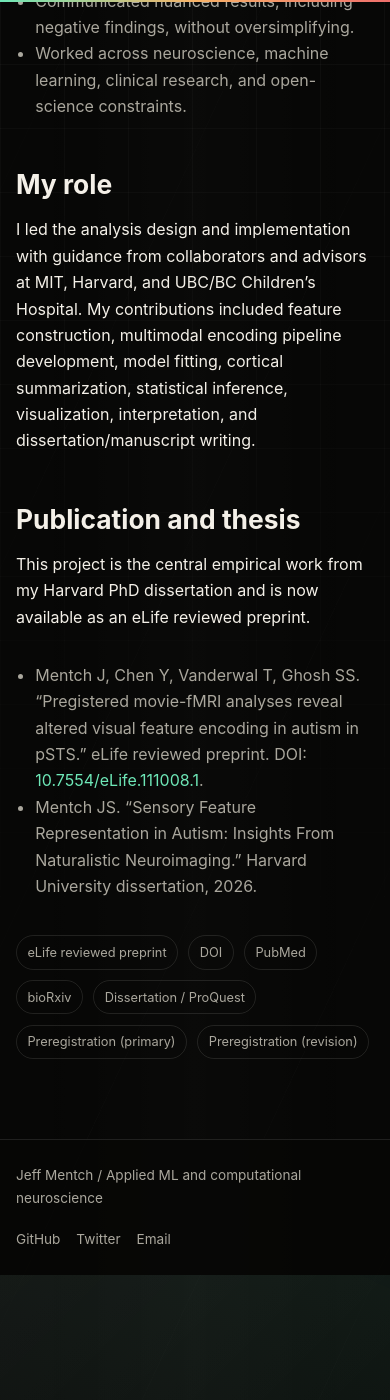
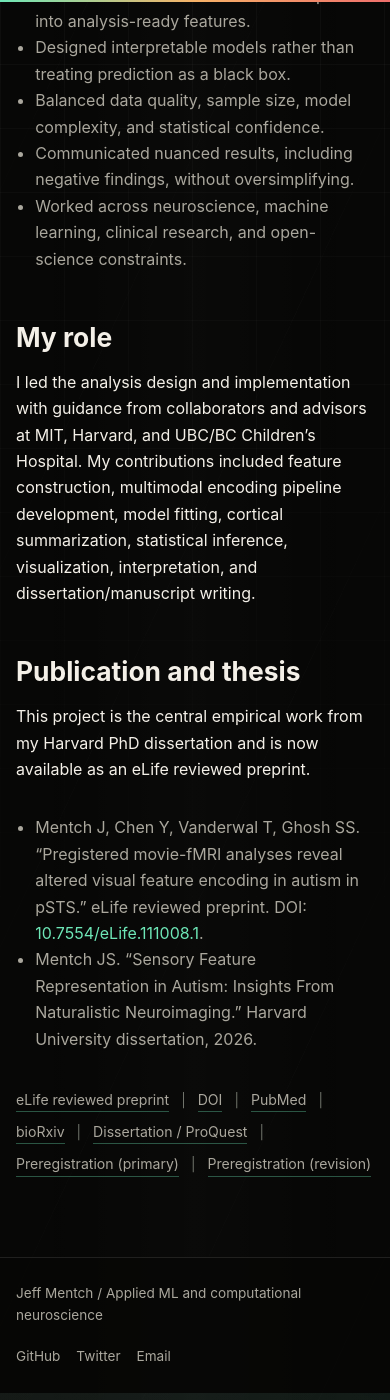
Before and after one commit to jsmentch/jsmentch.github.io, a Jekyll site: the page built from _projects/naturalistic-encoding.md, in a window 390 px wide and 1400 px high, scrolled down 6683 px. Built offline with Jekyll 4.4.1, drawn with Linux system fonts in a browser that asks for light colours; before the commit the page ends 7965 px from its top, so only the background shows below that.

Commit message:
fix(site): sharpen project figures and refine hero readout links
Add filler box to encoding graphic readout, preserve figure aspect
ratios with full-res PNGs, and separate publication links with dividers.

```diff
--- a/_layouts/home.html
+++ b/_layouts/home.html
@@ -62,6 +62,7 @@ layout: default
             </div>
           </div>
           <div class="instrument-readout">
+            <span class="instrument-readout-filler" aria-hidden="true"></span>
             <span>audio</span>
             <span>visual</span>
             <span>brain</span>
--- a/_projects/naturalistic-encoding.md
+++ b/_projects/naturalistic-encoding.md
@@ -56,7 +56,7 @@ This became a large-scale supervised learning and inference problem: transform c
 The core technical task was to turn a naturalistic movie into structured feature timelines, predict brain responses from each feature space, and compare how different kinds of information were weighted across cortex.
 
 <figure class="project-figure">
-  <img src="{{ '/assets/projects/naturalistic-encoding/methods_modelAV.jpg' | relative_url }}" alt="Schematic of a stacked encoding model where movie stimuli are transformed into audio and visual features, separate encoding models predict brain activity, and a stacked model combines them to estimate feature weights." loading="lazy" width="1024" height="567">
+  <img src="{{ '/assets/projects/naturalistic-encoding/methods_modelAV.png' | relative_url }}" alt="Schematic of a stacked encoding model where movie stimuli are transformed into audio and visual features, separate encoding models predict brain activity, and a stacked model combines them to estimate feature weights." loading="lazy" width="1024" height="567">
   <figcaption>
     Stacked encoding model pipeline. Continuous movie stimuli were converted into synchronized audio and visual feature spaces. Feature-specific encoding models predicted fMRI responses, and a stacked model estimated how strongly each feature space contributed to brain activity.
     <span class="project-figure-source">Source: eLife reviewed preprint / dissertation</span>
@@ -78,7 +78,7 @@ The main finding was not a simple global increase in sensory responsiveness. Ins
   <div class="project-disclosure-body">
     <div class="project-figure-scroll">
       <figure class="project-figure project-figure--wide">
-        <img src="{{ '/assets/projects/naturalistic-encoding/fig3.jpg' | relative_url }}" alt="Heatmap summarizing statistical effects across cortical parcels for diagnosis, social responsiveness scores, and sensory scores, with rows for visual and audio model metrics and columns for perceptual brain regions." loading="lazy" width="1024" height="549">
+        <img src="{{ '/assets/projects/naturalistic-encoding/fig3.png' | relative_url }}" alt="Heatmap summarizing statistical effects across cortical parcels for diagnosis, social responsiveness scores, and sensory scores, with rows for visual and audio model metrics and columns for perceptual brain regions." loading="lazy" width="1024" height="549">
         <figcaption>
           Summary of diagnosis-, social-phenotype-, and sensory-phenotype-related effects across cortical parcels and model metrics. The strongest interpretable pattern was a shift in visual high- versus low-level feature weighting in pSTS and adjacent social/integration regions.
           <span class="project-figure-note">Symbols indicate effects that survived statistical thresholds across motion-quality sensitivity analyses.</span>
@@ -95,7 +95,7 @@ Before interpreting group differences, I checked whether the model behaved as ex
 
 <div class="project-figure-scroll">
   <figure class="project-figure project-figure--wide">
-    <img src="{{ '/assets/projects/naturalistic-encoding/fig2_audiovsvisual.jpg' | relative_url }}" alt="Box plots and cortical surface maps showing visual versus auditory perceptual preference across cortical parcels, with visual preference in visual regions and auditory preference in auditory regions." loading="lazy" width="1024" height="266">
+    <img src="{{ '/assets/projects/naturalistic-encoding/fig2_audiovsvisual.png' | relative_url }}" alt="Box plots and cortical surface maps showing visual versus auditory perceptual preference across cortical parcels, with visual preference in visual regions and auditory preference in auditory regions." loading="lazy" width="1024" height="266">
     <figcaption>
       Model-derived auditory versus visual feature weighting recovered expected sensory organization across cortical regions, providing a validation check before testing autism-related group differences.
       <span class="project-figure-source">Source: eLife reviewed preprint / dissertation</span>
@@ -129,7 +129,7 @@ Before interpreting group differences, I checked whether the model behaved as ex
 This study translated long-standing theories of autistic perception into testable model comparisons: low- versus high-level feature encoding and auditory versus visual feature weighting during movie viewing.
 
 <figure class="project-figure project-figure--compact">
-  <img src="{{ '/assets/projects/naturalistic-encoding/fig1_wcc_epf.jpg' | relative_url }}" alt="Conceptual diagram contrasting weak central coherence, enhanced perceptual functioning, visual dominance, and possible auditory dominance theories of perception in autism." loading="lazy" width="592" height="1024">
+  <img src="{{ '/assets/projects/naturalistic-encoding/fig1_wcc_epf.png' | relative_url }}" alt="Conceptual diagram contrasting weak central coherence, enhanced perceptual functioning, visual dominance, and possible auditory dominance theories of perception in autism." loading="lazy" width="592" height="1024">
   <figcaption>
     The project contrasted theories of autistic perception: whether differences reflect enhanced low-level sensory encoding, reduced integration of higher-level information, or altered balance between auditory and visual information during naturalistic perception.
     <span class="project-figure-source">Source: eLife reviewed preprint / dissertation</span>
@@ -158,12 +158,18 @@ This project is the central empirical work from my Harvard PhD dissertation and
 - Mentch J, Chen Y, Vanderwal T, Ghosh SS. “Pregistered movie-fMRI analyses reveal altered visual feature encoding in autism in pSTS.” eLife reviewed preprint. DOI: [10.7554/eLife.111008.1](https://doi.org/10.7554/eLife.111008.1).
 - Mentch JS. “Sensory Feature Representation in Autism: Insights From Naturalistic Neuroimaging.” Harvard University dissertation, 2026.
 
-<div class="project-link-list">
+<nav class="project-link-list" aria-label="Publication links">
   <a href="https://elifesciences.org/reviewed-preprints/111008" target="_blank" rel="noopener noreferrer">eLife reviewed preprint</a>
+  <span class="project-link-sep" aria-hidden="true">|</span>
   <a href="https://doi.org/10.7554/eLife.111008.1" target="_blank" rel="noopener noreferrer">DOI</a>
+  <span class="project-link-sep" aria-hidden="true">|</span>
   <a href="https://pubmed.ncbi.nlm.nih.gov/41929098/" target="_blank" rel="noopener noreferrer">PubMed</a>
+  <span class="project-link-sep" aria-hidden="true">|</span>
   <a href="https://www.biorxiv.org/content/10.64898/2026.03.23.713749v1" target="_blank" rel="noopener noreferrer">bioRxiv</a>
+  <span class="project-link-sep" aria-hidden="true">|</span>
   <a href="https://www.proquest.com/docview/3308462552?pq-origsite=gscholar&fromopenview=true&sourcetype=Dissertations%20&%20Theses" target="_blank" rel="noopener noreferrer">Dissertation / ProQuest</a>
+  <span class="project-link-sep" aria-hidden="true">|</span>
   <a href="https://osf.io/h92gr" target="_blank" rel="noopener noreferrer">Preregistration (primary)</a>
+  <span class="project-link-sep" aria-hidden="true">|</span>
   <a href="https://osf.io/47kj6" target="_blank" rel="noopener noreferrer">Preregistration (revision)</a>
-</div>
+</nav>
--- a/assets/css/main.css
+++ b/assets/css/main.css
@@ -763,6 +763,13 @@ img {
   text-transform: uppercase;
 }
 
+.instrument-readout-filler {
+  opacity: 0.35;
+  background:
+    repeating-linear-gradient(135deg, rgba(255, 255, 255, 0.04) 0 4px, transparent 4px 8px),
+    rgba(255, 255, 255, 0.02);
+}
+
 @media (prefers-reduced-motion: no-preference) {
   .motion-hero > * {
     animation: fade-up 0.7s cubic-bezier(0.22, 1, 0.36, 1) both;
@@ -1536,11 +1543,18 @@ img {
 
 .project-figure img {
   display: block;
-  width: 100%;
+  width: auto;
+  max-width: 100%;
   height: auto;
   border: 1px solid var(--line);
   border-radius: var(--radius);
   background: var(--panel);
+}
+
+.project-detail-content .project-figure:not(.project-figure--compact),
+.project-detail-content .project-figure-scroll {
+  width: min(56rem, 100%);
+  max-width: none;
 }
 
 .project-figure figcaption {
@@ -1560,7 +1574,11 @@ img {
 }
 
 .project-figure--compact {
-  max-width: 16rem;
+  max-width: 18rem;
+}
+
+.project-figure--compact img {
+  width: 100%;
 }
 
 .project-figure-scroll {
@@ -1571,12 +1589,16 @@ img {
 }
 
 .project-figure-scroll .project-figure--wide {
-  min-width: min(52rem, 100%);
+  width: max-content;
+  max-width: none;
   margin: 0;
 }
 
 .project-figure-scroll .project-figure--wide img {
-  min-width: 42rem;
+  width: auto;
+  max-width: none;
+  min-width: 0;
+  height: auto;
 }
 
 .project-approach-grid {
@@ -1637,21 +1659,29 @@ img {
 .project-link-list {
   display: flex;
   flex-wrap: wrap;
-  gap: 0.65rem;
+  align-items: center;
+  gap: 0.5rem 0.75rem;
   margin-top: 1.25rem;
 }
 
+.project-link-sep {
+  color: var(--text-faint);
+  font-size: 0.85rem;
+  user-select: none;
+}
+
 .project-link-list a {
-  border: 1px solid var(--line);
-  border-radius: 999px;
-  padding: 0.35rem 0.65rem;
-  color: var(--text-muted);
-  font-size: 0.8rem;
+  border: none;
+  border-radius: 0;
+  padding: 0;
+  color: var(--text-muted);
+  font-size: 0.88rem;
+  border-bottom: 1px solid rgba(110, 231, 183, 0.35);
 }
 
 .project-link-list a:hover {
-  border-color: rgba(110, 231, 183, 0.55);
-  color: var(--text);
+  color: var(--accent);
+  border-color: var(--accent);
 }
 
 .site-footer {
@@ -2020,7 +2050,8 @@ img {
   }
 
   .project-figure-scroll .project-figure--wide img {
-    min-width: 36rem;
+    width: auto;
+    max-width: none;
   }
 
   .about-intro {
```
Also changed, not shown: assets/projects/naturalistic-encoding/fig1_wcc_epf.png (renamed from assets/projects/naturalistic-encoding/fig1_wcc_epf.jpg), assets/projects/naturalistic-encoding/fig2_audiovsvisual.png (renamed from assets/projects/naturalistic-encoding/fig2_audiovsvisual.jpg), assets/projects/naturalistic-encoding/fig3.png (renamed from assets/projects/naturalistic-encoding/fig3.jpg), assets/projects/naturalistic-encoding/methods_modelAV.png (renamed from assets/projects/naturalistic-encoding/methods_modelAV.jpg).
